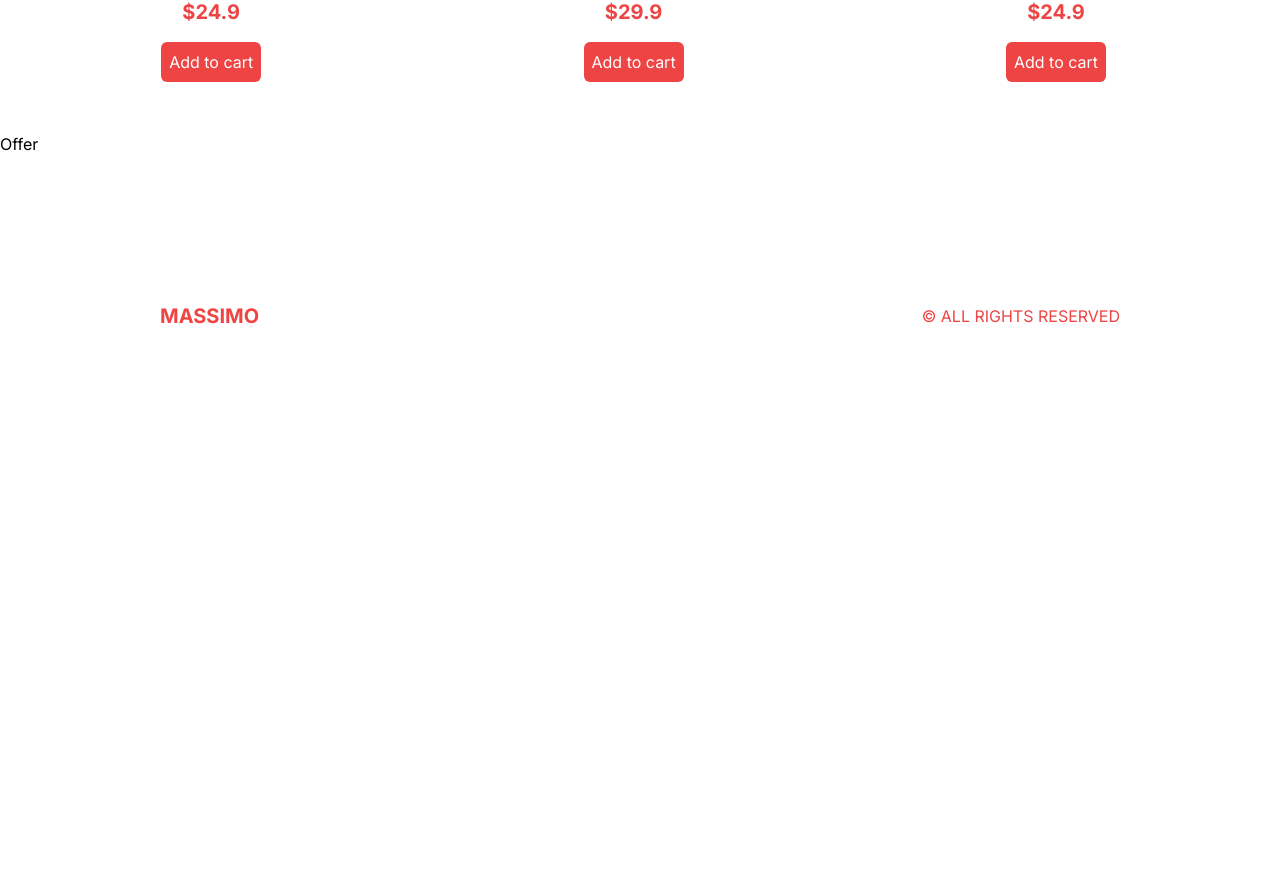
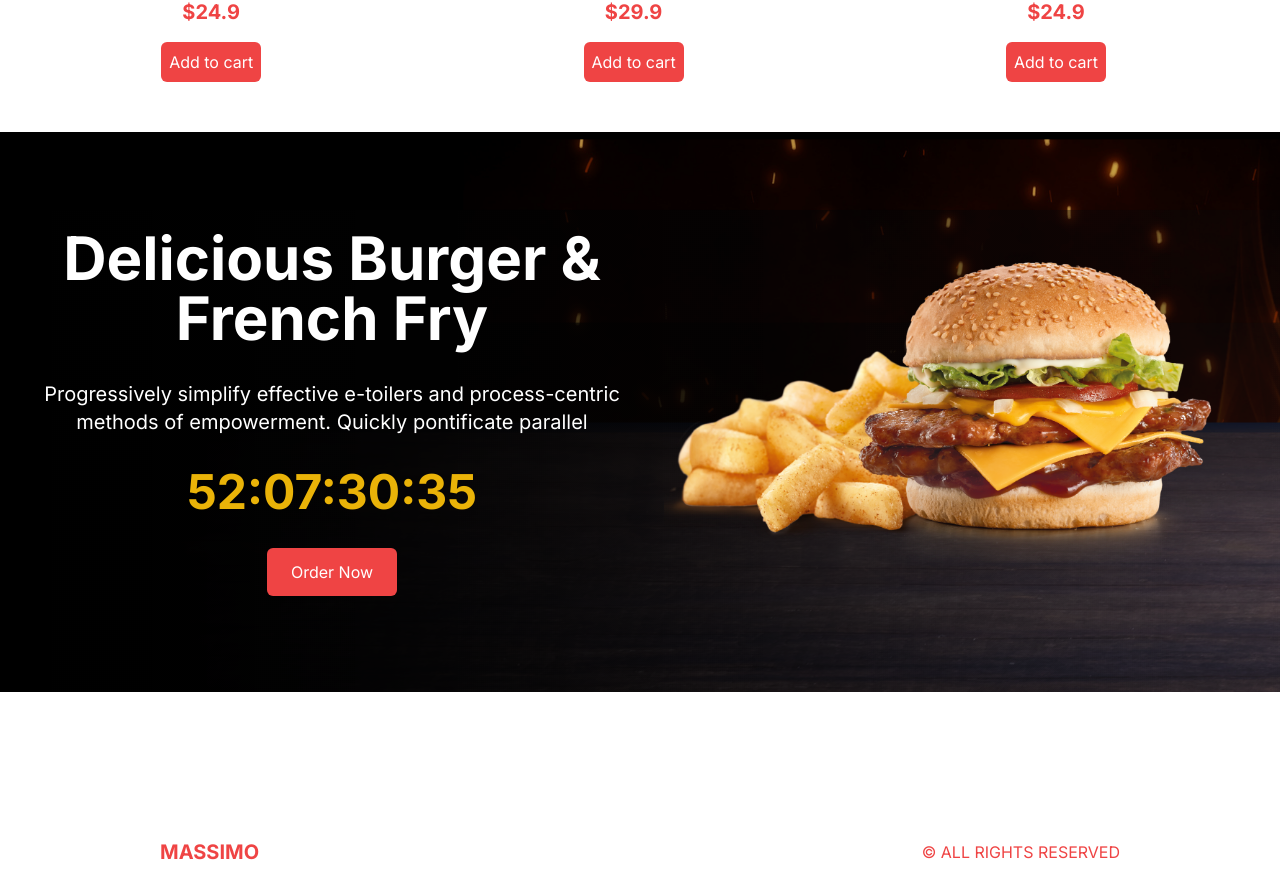
Before and after one commit to steeven-louk/restaurant, a Next.js app: page / in a window 1280 px wide. Shown: the part 1412-2301 px from the top of the page. Before the commit the page ends 1888 px from the top, so only its background shows below. Built offline with nearby package versions, Linux system fonts and the light colour scheme.

Commit message:
mise en place de la section offer et du component CountDown

```diff
--- /dev/null
+++ b/src/components/CountDown.tsx
@@ -0,0 +1,13 @@
+"use client"
+import React from 'react'
+import Countdown from 'react-countdown'
+
+const endingDate = new Date("2023-12-25")
+
+const CountDown = () => {
+  return (
+   <Countdown className='font-bold text-5xl text-yellow-500' date={endingDate}/>
+  )
+}
+
+export default CountDown
--- a/src/components/Offer.tsx
+++ b/src/components/Offer.tsx
@@ -1,8 +1,22 @@
+import Image from 'next/image'
 import React from 'react'
+import CountDown from './CountDown'
 
 const Offer = () => {
   return (
-    <div>Offer</div>
+    <div className='bg-black h-screen flex flex-col md:flex-row md:justify-between md:bg-[url("/offerBg.png")] md:h-[70vh]'>
+      {/* TEXT CONTAINER */}
+      <div className="flex-1 flex flex-col justify-center items-center text-center gap-8 p-6">
+        <h1 className='text-white text-5xl font-bold xl:text-6xl'>Delicious Burger & French Fry</h1>
+        <p className='text-white xl:text-xl'>Progressively simplify effective e-toilers and process-centric methods of empowerment. Quickly pontificate parallel</p>
+          <CountDown/>
+        <button className='bg-red-500 text-white rounded-md py-3 px-6'>Order Now</button>
+      </div>
+      {/* IMAGE CONTAINER */}
+      <div className="relative flex-1 w-full md:h-full">
+        <Image src="/offerProduct.png" alt="" fill className=' object-contain' />
+      </div>
+    </div>
   )
 }
 
```
Also changed, not shown: package.json (+6 -5 lines), src/components/Featured.tsx (+21 -15 lines), 1 other file (tests, documents, lock files or other folders).
